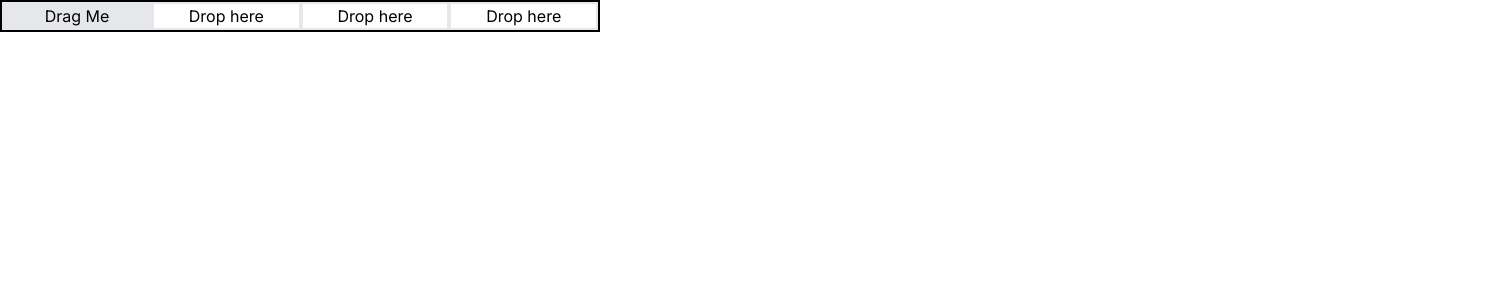
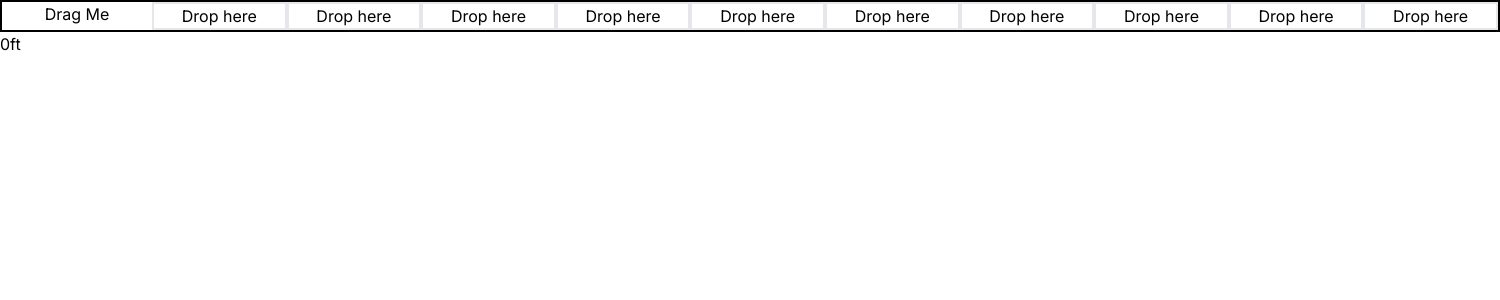
Before and after one commit to brutumfulmen97/sp-sanke, a Next.js app: page / in a window 1280 px wide. Shown: the top 300 px of the page, 1500 px wide, since content can reach past the window. Built offline with nearby package versions, Linux system fonts and the light colour scheme.

Commit message:
mockup gotov

```diff
--- a/src/app/page.tsx
+++ b/src/app/page.tsx
@@ -3,36 +3,25 @@
 import Draggable from "@/components/Draggable";
 import Droppable from "@/components/Droppable";
 import { DndContext } from "@dnd-kit/core";
-import {
-    restrictToHorizontalAxis,
-    createSnapModifier,
-    restrictToParentElement,
-} from "@dnd-kit/modifiers";
+import { restrictToHorizontalAxis } from "@dnd-kit/modifiers";
 import { useState } from "react";
 
 export default function Home() {
-    const containers = ["A", "B", "C"];
+    const [value, setValue] = useState(0);
+    const containers = ["1", "2", "3", "4", "5", "6", "7", "8", "9", "10"];
     const [parent, setParent] = useState(null);
     const draggableMarkup = (
         <Draggable id="draggable">
-            <div className="w-[150px] border-2 border-red bg-gray-200 text-center">
-                Drag Me
-            </div>
+            <div className="w-[150px] text-center">Drag Me</div>
         </Draggable>
     );
 
-    const gridSize = 150; // pixels
-    const snapToGridModifier = createSnapModifier(gridSize);
-
     return (
-        <div className="flex w-[600px] border-2 border-black">
+        <>
+            <div className="flex w-[1500px] border-2 border-black">
                 <DndContext
                     onDragEnd={handleDragEnd}
-                modifiers={[
-                    restrictToHorizontalAxis,
-                    snapToGridModifier,
-                    restrictToParentElement,
-                ]}
+                    modifiers={[restrictToHorizontalAxis]}
                 >
                     {parent === null ? draggableMarkup : null}
 
@@ -49,21 +38,16 @@ export default function Home() {
                     ))}
                 </DndContext>
             </div>
+            <h2>{value}ft</h2>
+        </>
     );
 
     function handleDragEnd(event: any) {
         const { over } = event;
 
         setParent(over ? over.id : null);
-    }
-
-    function snapToGrid(args: any) {
-        const { transform } = args;
-
-        return {
-            ...transform,
-            x: Math.ceil(transform.x / gridSize) * gridSize,
-            y: Math.ceil(transform.y / gridSize) * gridSize,
-        };
+        if (over) {
+            setValue(+over.id * 25000);
         }
     }
+}
```
Lines whose indentation alone changed are shown as unchanged.
